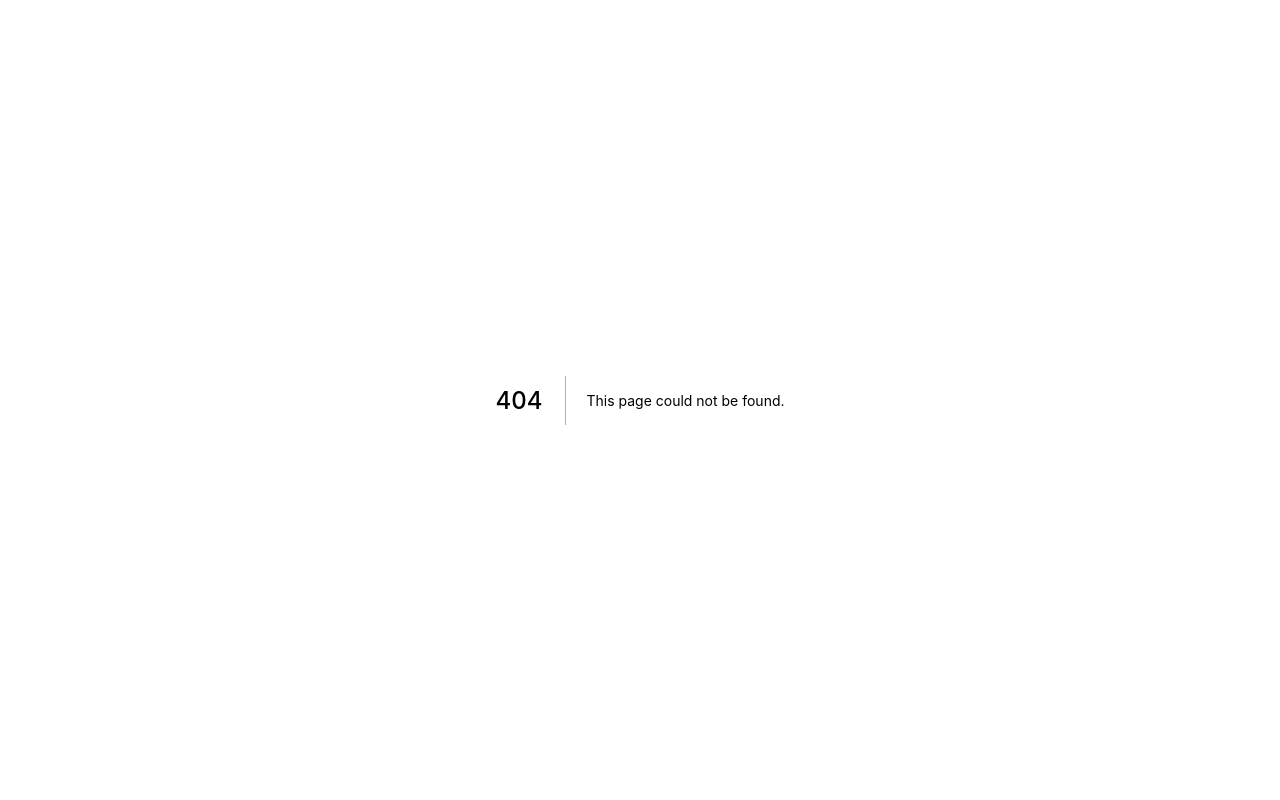
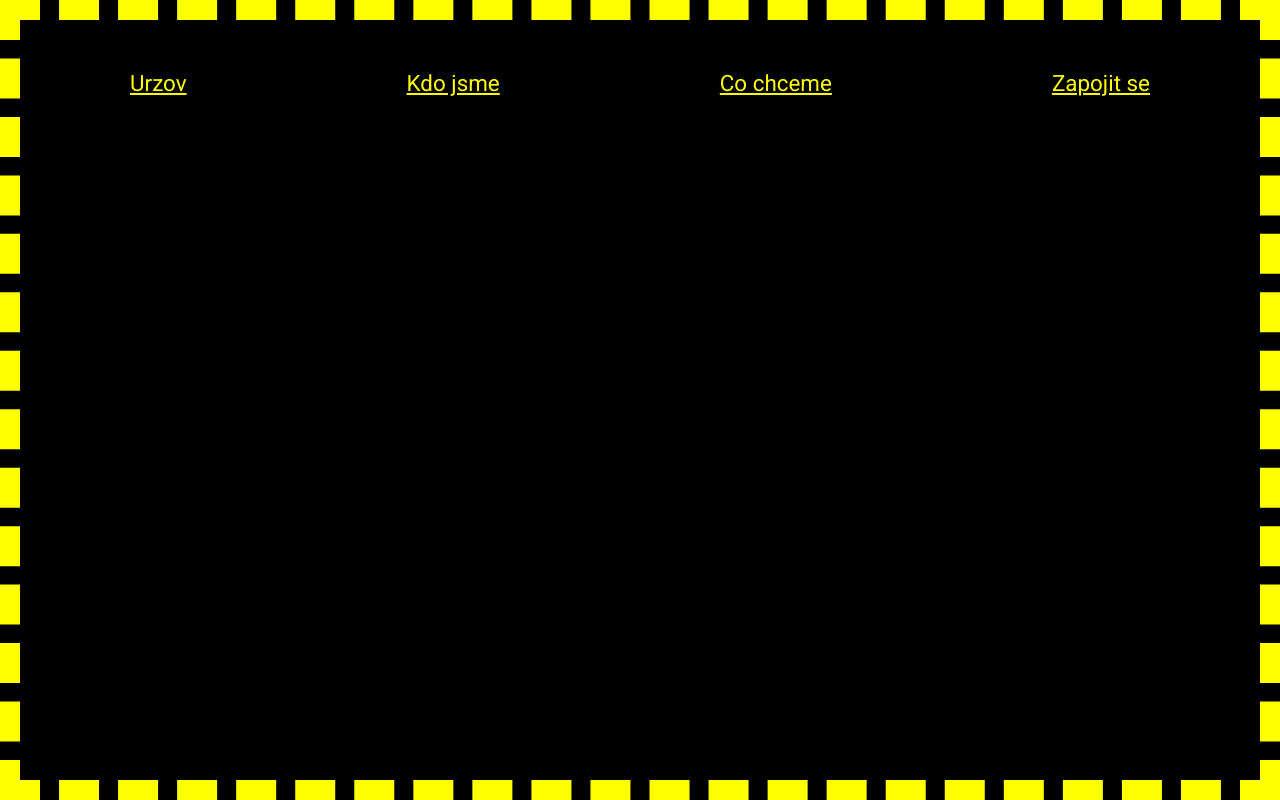
Before and after one commit to mroz22/urzov, a Next.js app: page /kdo-jsme in a window 1280 px wide. Before the commit this address had no page. Built offline with nearby package versions, Linux system fonts and the light colour scheme.

Commit message:
add navigation and pages

```diff
--- /dev/null
+++ b/components/Layout.jsx
@@ -0,0 +1,45 @@
+import React from 'react';
+import styled from 'styled-components';
+
+import Menu from './Menu';
+
+const BORDER_THICKNESS = 20;
+
+const Wrapper = styled.div`
+    background-color: black;
+    border: ${BORDER_THICKNESS}px dashed yellow;
+    min-height: calc(100vh - 2 * ${BORDER_THICKNESS}px);
+    text-align: center;
+`;
+
+const Content = styled.div``;
+
+const Layout = ({ children }) => (
+  <Wrapper>
+    <style global jsx>
+      {`
+        @import url('https://fonts.googleapis.com/css?family=Roboto&display=swap');
+
+        body {
+          font-family: 'Roboto', sans-serif;
+          margin: 0;
+          height: 100%;
+          color: white;
+        }
+
+        a {
+          color: yellow;
+        }
+
+        html {
+          height: 100%;
+        }
+      `}
+    </style>
+    <Menu />
+    <Content>
+      { children}
+    </Content>
+  </Wrapper>
+);
+export default Layout;
--- /dev/null
+++ b/components/Markdown.jsx
@@ -0,0 +1,10 @@
+import React from 'react';
+import ReactMarkdown from 'react-markdown';
+import styled from 'styled-components';
+
+const Text = styled.div`
+  text-align: left;
+  margin: 0 20px;
+`;
+
+export default ({ text }) => <Text><ReactMarkdown source={text} /></Text>;
--- /dev/null
+++ b/components/Menu.jsx
@@ -0,0 +1,37 @@
+import React from 'react';
+import styled from 'styled-components';
+import Link from 'next/link';
+
+const Wrapper = styled.div`
+  display: flex;
+  justify-content: space-around;
+  margin-top: 4%;
+`;
+
+const Item = styled.div`
+  font-size: 1.4em;
+`;
+
+const Menu = () => {
+  const items = [{
+    label: 'Urzov',
+    href: '/',
+  }, {
+    label: 'Kdo jsme',
+    href: 'kdo-jsme',
+  }, {
+    label: 'Co chceme',
+    href: 'co-chceme',
+  }, {
+    label: 'Zapojit se',
+    href: 'zapojit-se',
+  }];
+
+  return (
+    <Wrapper>
+      {items.map((i) => <Item key={i.label}><Link href={i.href}><a>{i.label}</a></Link></Item>)}
+    </Wrapper>
+  );
+};
+
+export default Menu;
--- a/components/index.js
+++ b/components/index.js
@@ -1,5 +1,11 @@
 import Subscribe from './Subscribe';
+import Menu from './Menu';
+import Layout from './Layout';
+import Markdown from './Markdown';
 
 export {
   Subscribe,
+  Menu,
+  Layout,
+  Markdown,
 };
--- a/pages/index.jsx
+++ b/pages/index.jsx
@@ -1,61 +1,23 @@
 /* eslint-disable global-require */
 
 import React from 'react';
-import styled from 'styled-components';
-import ReactMarkdown from 'react-markdown';
 
-import { Subscribe } from '../components';
+import {
+  Layout, Markdown,
+} from '../components';
 
-const BORDER_THICKNESS = 20;
-
-const Layout = styled.div`
-    background-color: black;
-    border: ${BORDER_THICKNESS}px dashed yellow;
-    min-height: calc(100vh - 2 * ${BORDER_THICKNESS}px);
-    text-align: center;
-`;
-
-const Text = styled.div`
-  text-align: justify;
-  margin: 0 20px;
-`;
 
 const Index = ({ text }) => (
   <Layout>
-    <Text>
-      <ReactMarkdown source={text} />
-    </Text>
-    <h2>Mailing list</h2>
-    <Subscribe />
-    <style global jsx>
-      {`
-        @import url('https://fonts.googleapis.com/css?family=Roboto&display=swap');
-
-        body {
-          font-family: 'Roboto', sans-serif;
-          margin: 0;
-          height: 100%;
-          color: white;
-        }
-
-        a {
-          color: yellow;
-        }
-
-        html {
-          height: 100%;
-        }
-      `}
-    </style>
+    <Markdown text={text} />
   </Layout>
 );
 
-Index.getInitialProps = async function () {
+Index.getInitialProps = async () => {
   const data = await require('../public/texts/index.md');
   return {
     text: data.default,
   };
 };
 
-
 export default Index;
--- /dev/null
+++ b/pages/kdo-jsme.jsx
@@ -0,0 +1,19 @@
+/* eslint-disable global-require */
+import React from 'react';
+
+import { Layout, Markdown } from '../components';
+
+const Page = ({ text }) => (
+  <Layout>
+    <Markdown text={text} />
+  </Layout>
+);
+
+Page.getInitialProps = async () => {
+  const data = await require('../public/texts/kdo-jsme.md');
+  return {
+    text: data.default,
+  };
+};
+
+export default Page;
--- /dev/null
+++ b/public/texts/kdo-jsme.md
@@ -0,0 +1,3 @@
+# Kdo jsme
+
+waaa
```
Also changed, not shown: pages/co-chceme.jsx (added, +19 -0 lines), pages/zapojit-se.jsx (added, +20 -0 lines), public/texts/co-chceme.md (added, +3 -0 lines), public/texts/zapojit-se.md (added, +3 -0 lines), .eslintrc.js.
